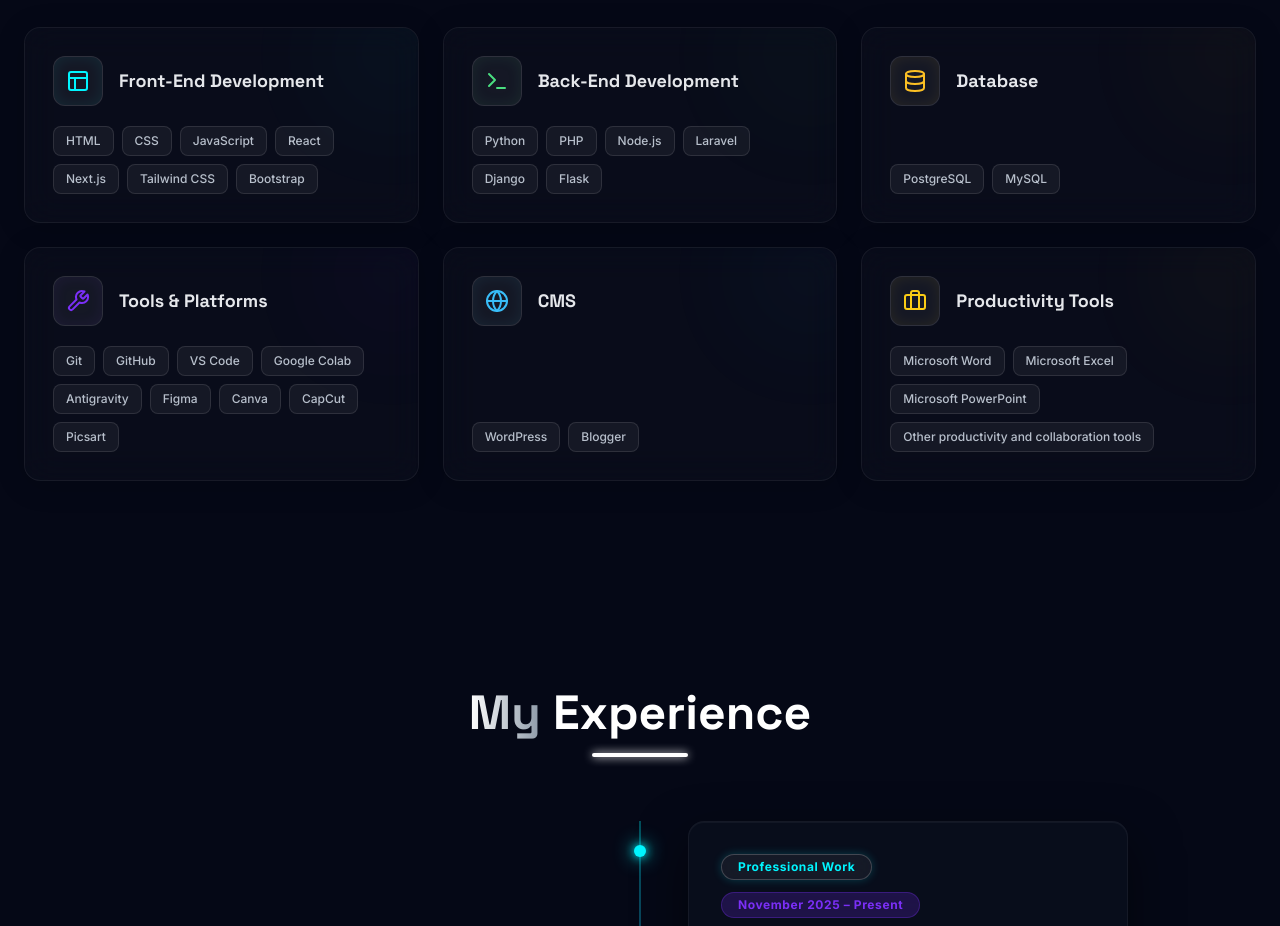
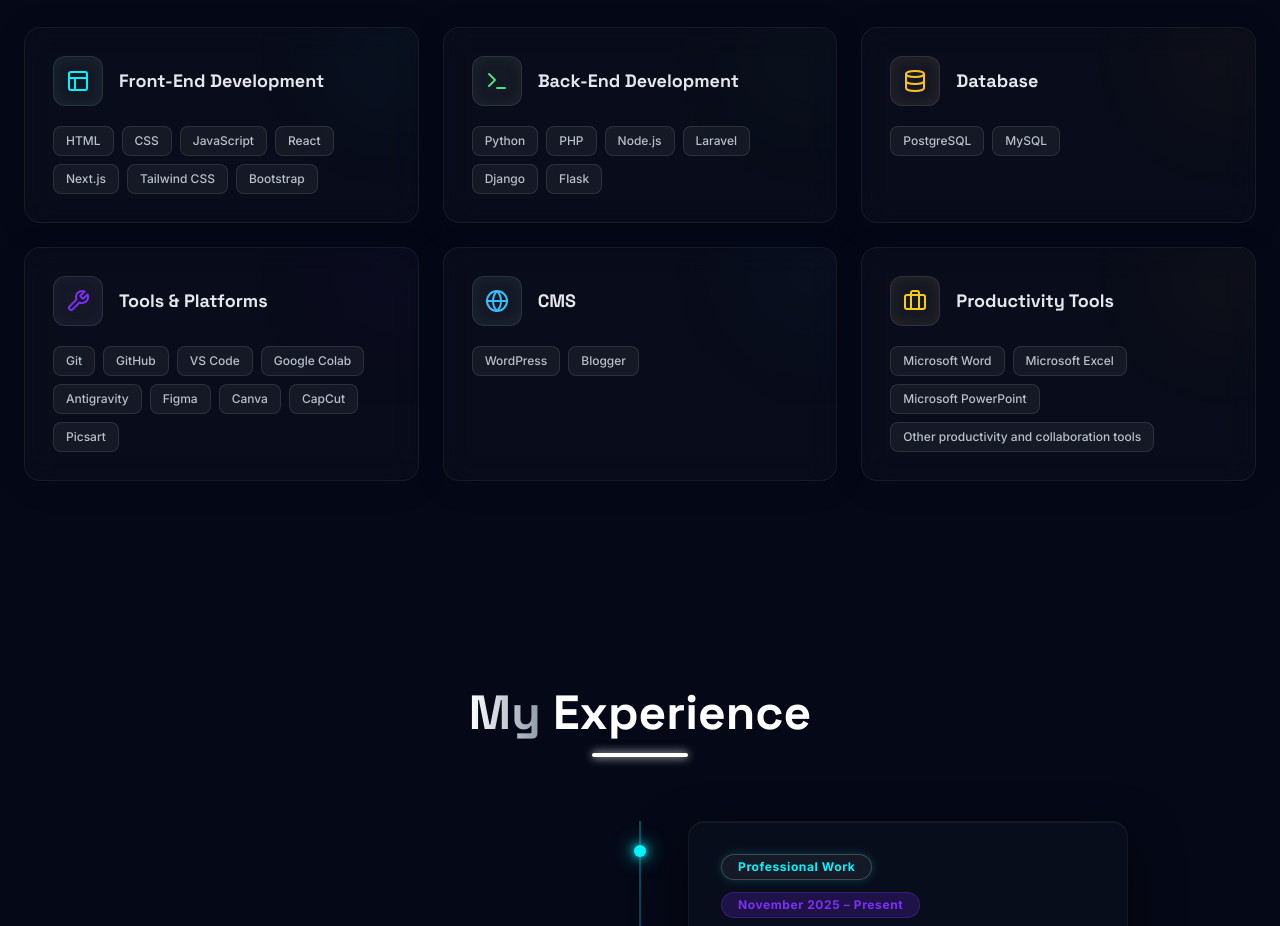
Before and after one commit to rizkyjisantt-dev/portfolio-ai, a React (Vite) app: page / in a window 1280 px wide. Shown: the part 3320-4246 px from the top of the page. Built offline with nearby package versions, Linux system fonts and the light colour scheme.

Commit message:
reorganize tech stack and update about section

```diff
--- a/src/components/Skills.jsx
+++ b/src/components/Skills.jsx
@@ -307,7 +307,7 @@ const Skills = () => {
                   </h4>
                 </div>
 
-                <div className="flex flex-wrap gap-2 mt-auto relative z-10">
+                <div className="flex flex-wrap gap-2 relative z-10">
                   {category.skills.map((skill, skillIdx) => (
                     <span
                       key={skillIdx}
```
